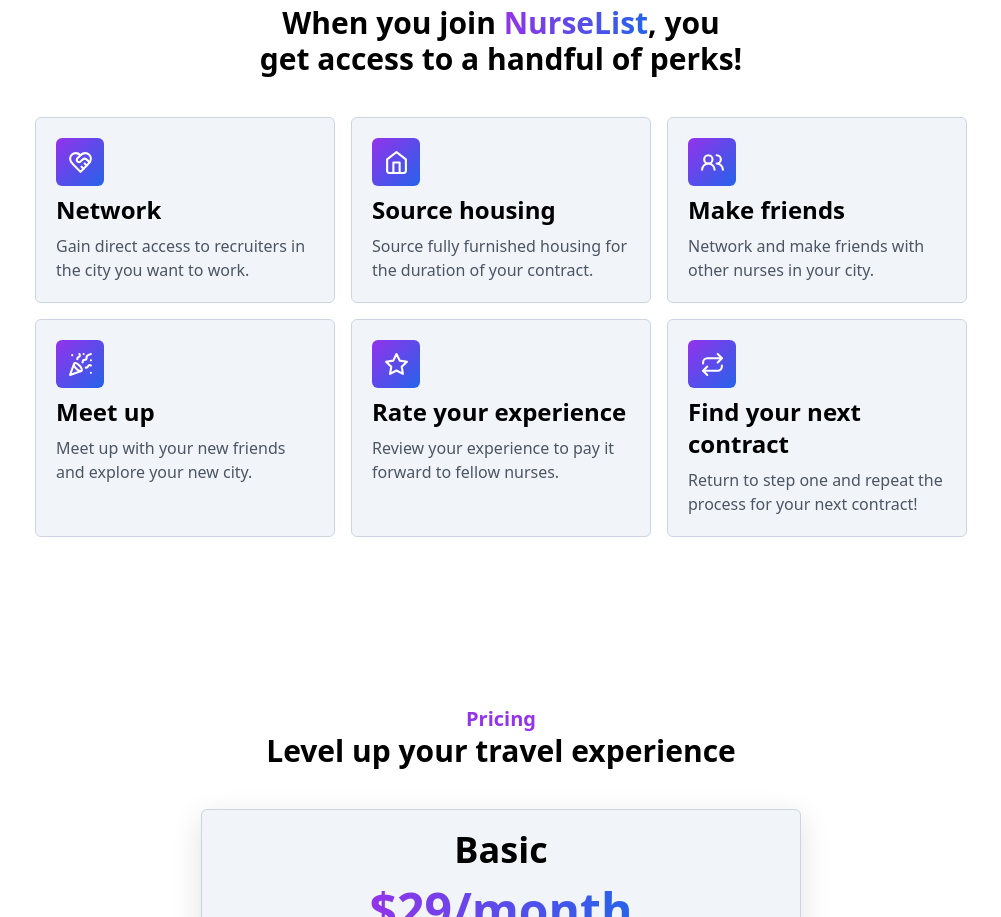
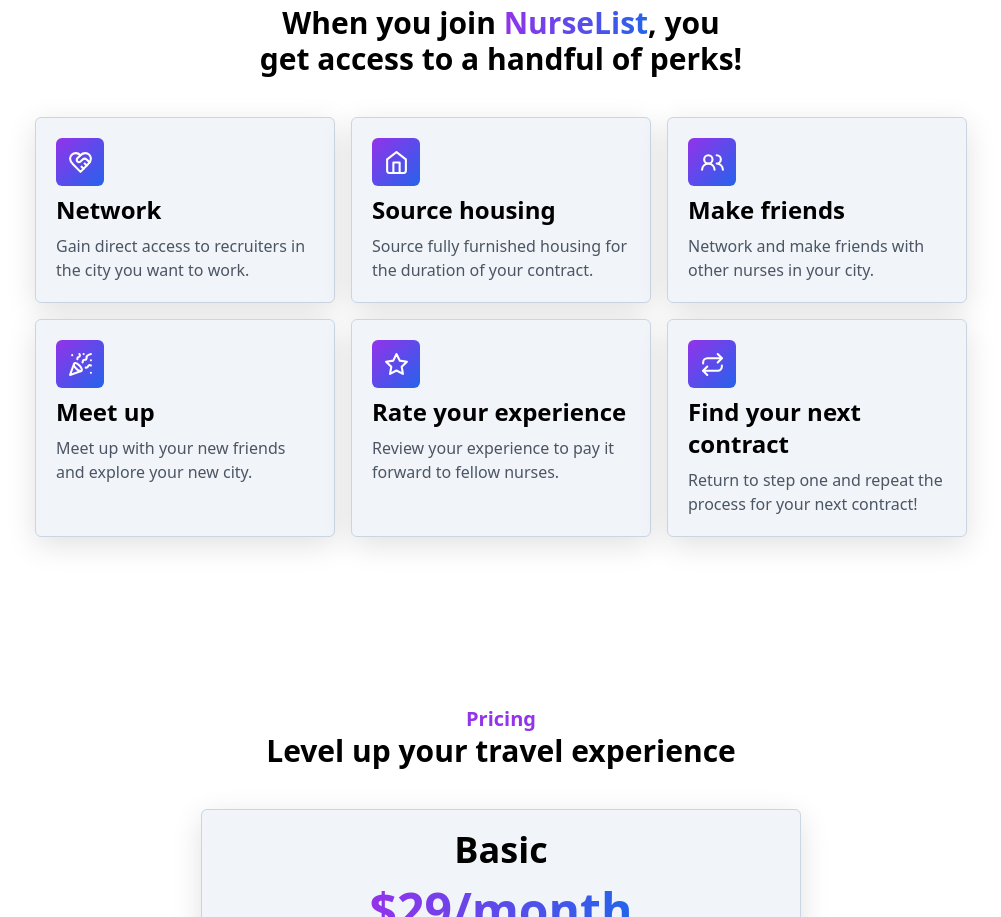
Before and after one commit to tjvonbr/nurse-list, a Next.js app: page / in a window 1280 px wide. Shown: the part 863-1780 px from the top of the page, without its empty margins (139-1140 px from the left). Built offline with nearby package versions, Linux system fonts and the light colour scheme.

Commit message:
box shadow for features section

```diff
--- a/src/components/FeaturesSection.tsx
+++ b/src/components/FeaturesSection.tsx
@@ -32,7 +32,7 @@
 
           return (
             <motion.div
-              className="md:w-[300px] p-5 flex flex-col space-y-2 rounded-md bg-slate-100 border border-slate-300"
+              className="md:w-[300px] p-5 flex flex-col space-y-2 rounded-md bg-slate-100 border border-slate-300 shadow-[0_8px_30px_rgb(0,0,0,0.12)]"
               key={idx}
               variants={fadeInListItems}
               initial="rest"
```
